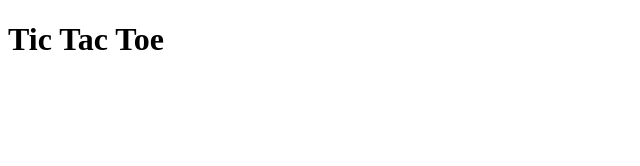
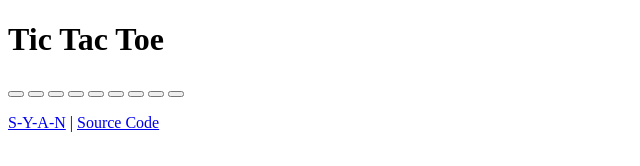
Before and after one commit to S-Y-A-N/tic-tac-toe, a plain HTML site: page index.html in a window 1280 px wide. Shown: the whole page, without its empty margins (0-640 px from the left). Drawn offline with Linux system fonts and the light colour scheme.

Commit message:
add page structure

```diff
--- a/index.html
+++ b/index.html
@@ -9,8 +9,30 @@
     <title>Tic Tac Toe</title>
 </head>
 <body>
-    <header>
-        <h1>Tic Tac Toe</h1>
-    </header>
+    <div class="wrapper">
+        <header>
+            <h1>Tic Tac Toe</h1>
+        </header>
+
+        <main>
+            <div class="grid">
+                <button></button>
+                <button></button>
+                <button></button>
+                <button></button>
+                <button></button>
+                <button></button>
+                <button></button>
+                <button></button>
+                <button></button>
+            </div>
+        </main>
+
+        <footer>
+            <p>
+                <a href="https://github.com/S-Y-A-N" target="_blank"><i class="fa fa-github"></i> S-Y-A-N</a> | <a href="https://github.com/S-Y-A-N/tic-tac-toe" target="_blank">Source Code</a>
+            </p>
+        </footer>
+    </div>
 </body>
 </html>
```
